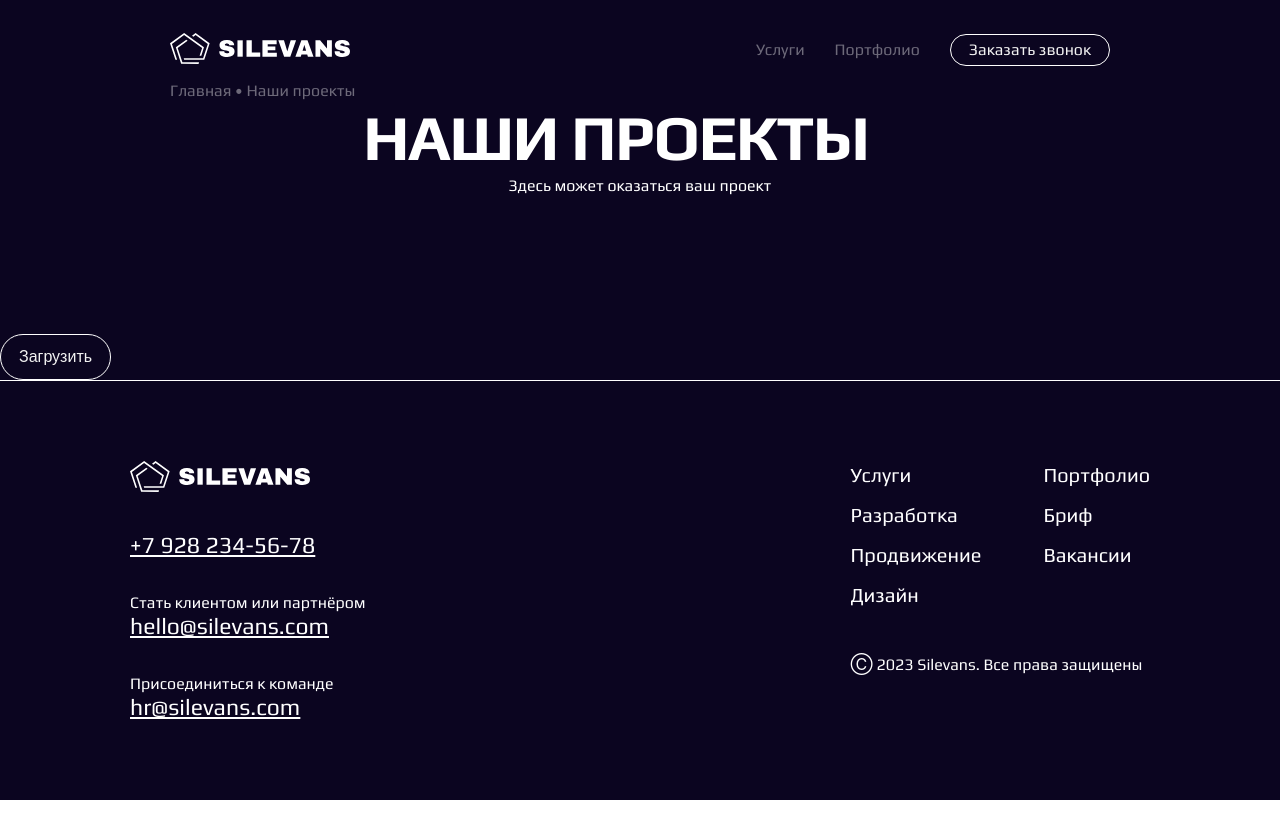
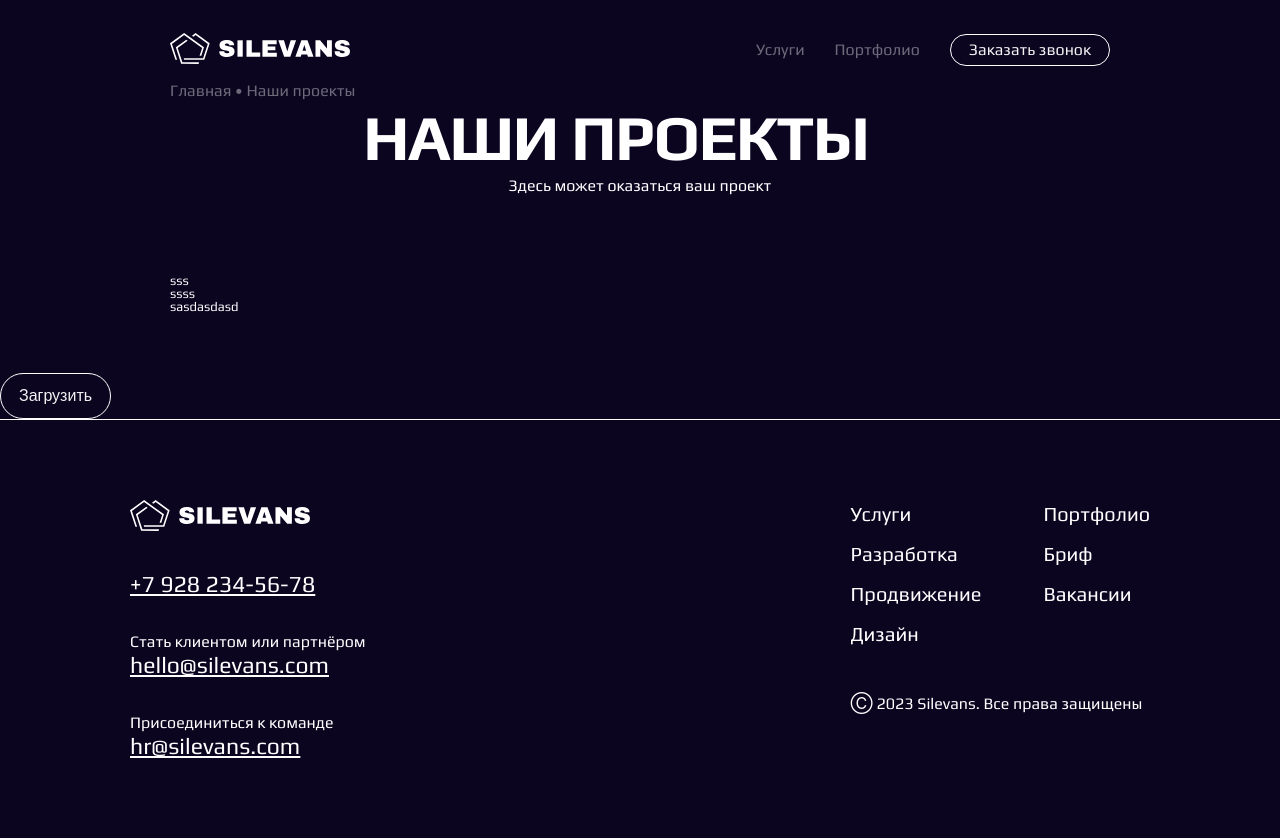
Before and after one commit to JulieBenchuk/web-studio, a Next.js app: page /portfolio in a window 1280 px wide. Before the commit the page ends 800 px from the top, so only its background shows below. Built offline with nearby package versions, Linux system fonts and the light colour scheme.

Commit message:
fix:getStatic Func and need Fetch Data

```diff
--- a/src/components/06_Projects/ourProjects/reservedOurProjects.tsx
+++ b/src/components/06_Projects/ourProjects/reservedOurProjects.tsx
@@ -3,30 +3,16 @@ import style from "@/styles/components/ourProjects.module.scss";
 import MainTitle from "@/components/common/Titles/MainTitle";
 import Wrapper from "@/components/common/wrapper";
 import LinkBtn from "@/components/common/buttons/LinkBtn";
-import {GetStaticProps, NextPage} from 'next'
-
-export interface HomePageProps {
-    data: string[];
-}
 
 
-export const getStaticProps: GetStaticProps = async () => {
-    const res = ['sss', 'ssss']
-    return {
-        props: {
-            data: res
-        }
-    };
-};
-
-const ReservedOurProjects: NextPage<HomePageProps> = ({data}) => {
-    console.log(data)
+const ReservedOurProjects: React.FC<{ portfolio: Array<any> }> = ({portfolio}) => {
+    console.log(portfolio)
     return (
         <Wrapper className={style.wrapper}>
             <MainTitle title={'Наши Проекты'} className={style.title}/>
             <p className={style.subTitle}>Здесь может оказаться ваш проект</p>
             <div className={style.swiperBlock}>
-                {data && data.map((el, i) =>
+                {portfolio && portfolio.map((el, i) =>
                     <div key={i}>{el}</div>
                 )}
             </div>
--- a/src/pages/portfolio.tsx
+++ b/src/pages/portfolio.tsx
@@ -4,9 +4,23 @@ import {Footer} from "@/components/common/footer/Footer";
 import Header from "@/components/common/header/Header";
 import style from '@/styles/Home.module.scss'
 import ReservedOurProjects from "@/components/06_Projects/ourProjects/reservedOurProjects";
+import {GetStaticProps, NextPage} from 'next'
+
+export interface PortfolioPageProps {
+    data: string[];
+}
 
 
-const Portfolio: React.FC<{}> = ({}) => {
+export const getStaticProps: GetStaticProps = async () => {
+    const res = ['sss', 'ssss', 'sasdasdasd']
+    return {
+        props: {
+            data: res
+        }
+    };
+};
+
+const Portfolio: NextPage<PortfolioPageProps> = ({data}) => {
     return (
         <>
             <Head>
@@ -14,7 +28,7 @@ const Portfolio: React.FC<{}> = ({}) => {
             </Head>
             <main className={style.main}>
                 <Header isMainPage={false} currentPage={'Наши проекты'}/>
-                <ReservedOurProjects data={[]}/>
+                <ReservedOurProjects portfolio={data}/>
                 <Footer/>
             </main>
 
```
